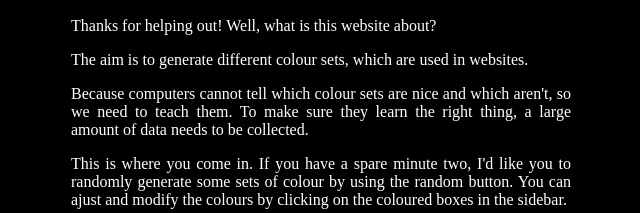
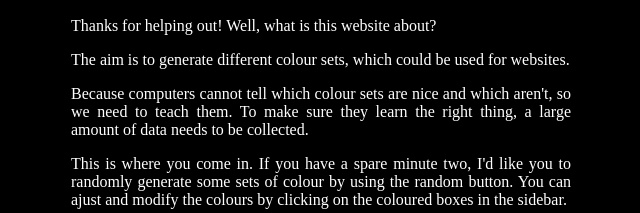
Before and after one commit to balazspete/NaturalComputing, a plain HTML site: page index.html in a window 1280 px wide. Shown: the part 150-363 px from the top of the page, 319-959 px from the left. Drawn offline with Linux system fonts and the light colour scheme.

Commit message:
Updating welcome text

```diff
--- a/index.html
+++ b/index.html
@@ -10,7 +10,7 @@
 			<div id="hi">
 				<h2>Hello</h2>
 				<p>Thanks for helping out! Well, what is this website about? </p>
-				<p>The aim is to generate different colour sets, which are used in websites.</p>
+				<p>The aim is to generate different colour sets, which could be used for websites.</p>
 				<p>Because computers cannot tell which colour sets are nice and which aren't, so we need to teach them. To make sure they learn the right thing, a large amount of data needs to be collected.</p>
 				<p>This is where you come in. If you have a spare minute two, I'd like you to randomly generate some sets of colour by using the random button. You can ajust and modify the colours by clicking on the coloured boxes in the sidebar.</p>
 				<p>Once you found a colour set that you <strong>like</strong>, click the like button. If there's a set that you do not fancy, click <striong>dislike</strong>. <em>That's all :)</em></p>
```
